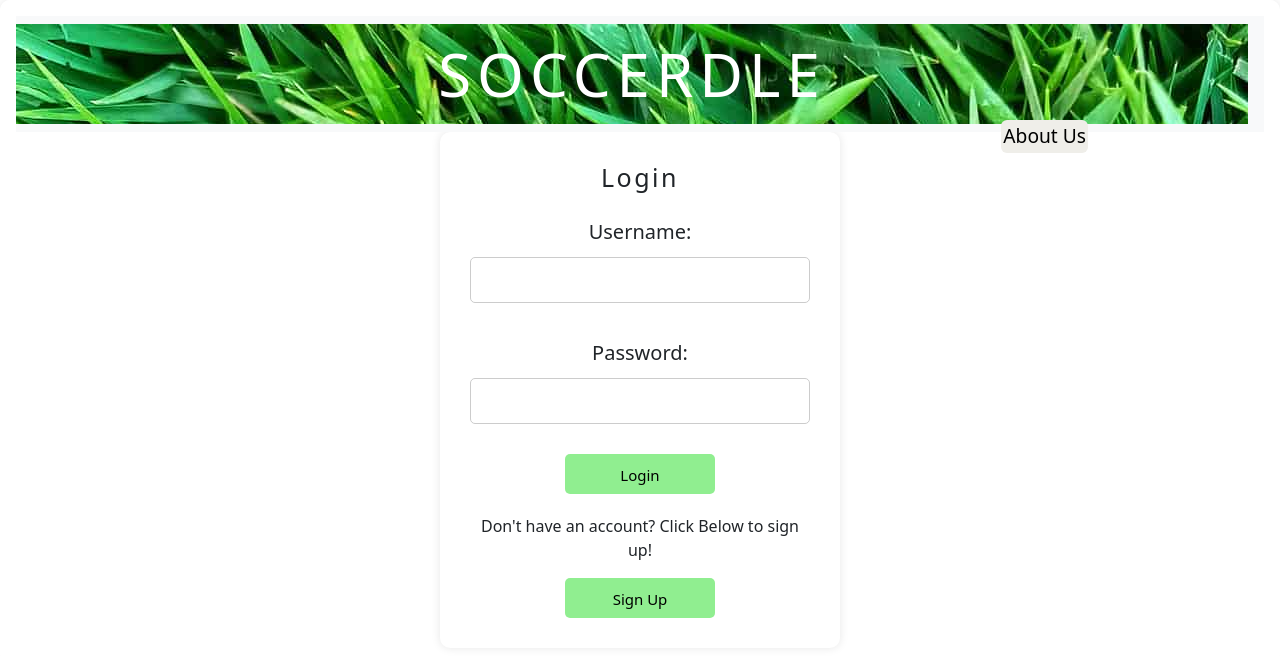
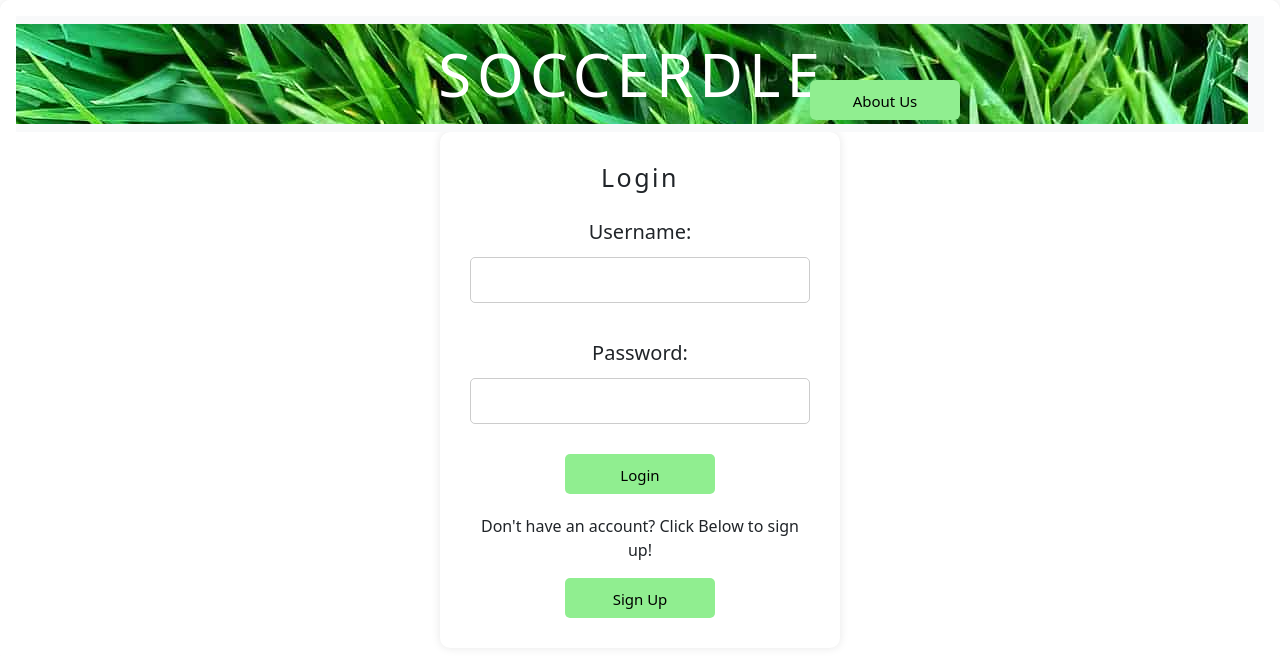
Before and after one commit to hussen2003/soccer-guesser-MERN, a React (Create React App) app in the folder frontend/: page / in a window 1280 px wide. Shown: the top 656 px of the page. Built offline with nearby package versions, Linux system fonts and the light colour scheme.

Commit message:
Button formatting corrected

```diff
--- a/frontend/src/components/login/Login.js
+++ b/frontend/src/components/login/Login.js
@@ -54,10 +54,10 @@ function Login() {
   return (
     <div className='login-container'>
       <Button onClick = {aboutus}
-      onMouseEnter={(e) => e.target.style.backgroundColor = '#4CAF50'}
-      onMouseLeave={(e) => e.target.style.backgroundColor = '#efeee9'}
-      style={{ position: 'fixed', top: '15vh', right: '15vw', padding: '2px', minWidth: '1.2vw' , backgroundColor: '#efeee9', color: '#000', border: 'none', cursor: 'pointer', fontSize: '1.5vw' }}
-      >About Us</Button>
+    onMouseEnter={(e) => e.target.style.backgroundColor = '#4CAF50'}
+    onMouseLeave={(e) => e.target.style.backgroundColor = '#efeee9'}
+    style={{ position: 'fixed', bottom: '85%', right: '25%', padding: '10px 20px', backgroundColor: '#90ee90', color: 'rgb(0, 0, 0)', fontSize: '15px', width: '150px', height: '40px', transition: 'background-color 0.3s', border: 'none'}}
+>About Us</Button>
       <h2>Login</h2>
       <form onSubmit={doLogin}>
         <div className="form-group"> {/* Added a class for consistency */}
```
Also changed, not shown: frontend/src/components/login/login.css (line endings or trailing spaces).
